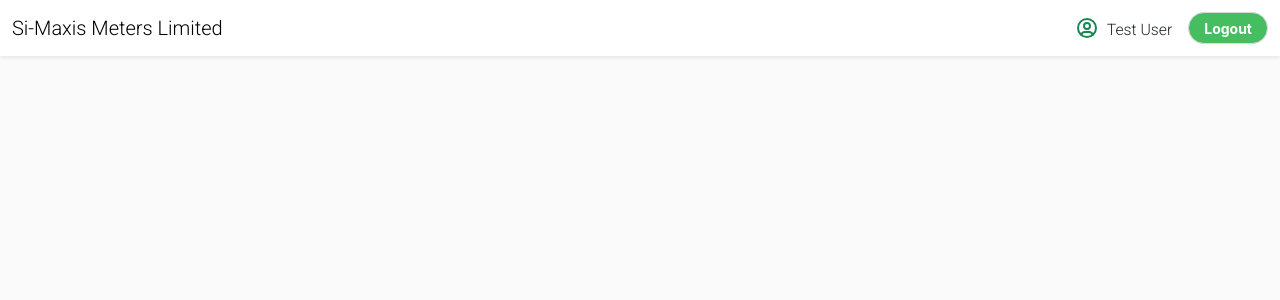
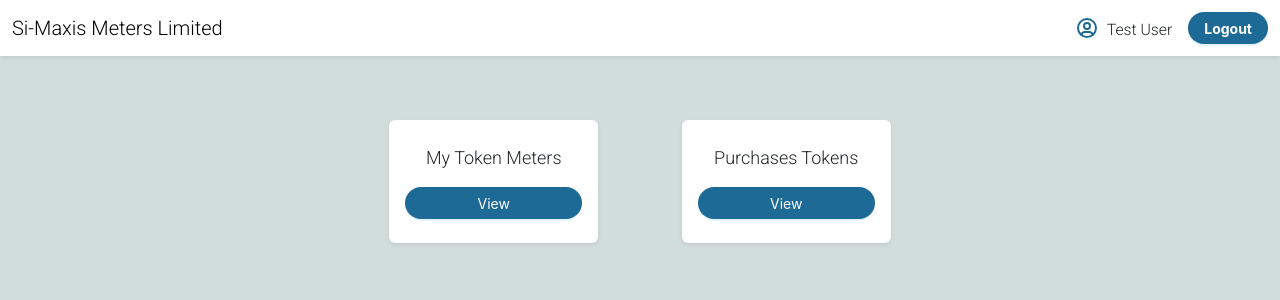
Before and after one commit to ndutagrace25/simaxis, a React (Vite) app: page /my-account in a window 1280 px wide. Shown: the top 300 px of the page. Built offline with nearby package versions, Linux system fonts and the light colour scheme.

Commit message:
added tabs on landing page

```diff
--- a/src/App.tsx
+++ b/src/App.tsx
@@ -32,7 +32,7 @@
                 <Button
                   type="default"
                   shape="round"
-                  className="bg-green text-white fw-bold"
+                  className="bg-blue text-white fw-bold"
                 >
                   Login
                 </Button>
@@ -45,7 +45,7 @@
                   <Button
                     type="default"
                     shape="round"
-                    className="bg-green text-white fw-bold"
+                    className="bg-blue text-white fw-bold"
                   >
                     Register
                   </Button>
--- a/src/common/NavDetails.tsx
+++ b/src/common/NavDetails.tsx
@@ -17,10 +17,10 @@
       <li className="nav-item">
         <Link to="/login" className="nav-link ">
           <Button
-            type="default"
+            type="primary"
             size="small"
             shape="round"
-            className="bg-green text-white fw-bold"
+            className="bg-blue text-white fw-bold"
           >
             <small>Login</small>
           </Button>
@@ -29,10 +29,10 @@
       <li className="nav-item">
         <Link to="/register" className="nav-link ">
           <Button
-            type="default"
+            type="primary"
             size="small"
             shape="round"
-            className="bg-green text-white fw-bold"
+            className="bg-blue text-white fw-bold"
           >
             <small>Register</small>
           </Button>
--- a/src/index.css
+++ b/src/index.css
@@ -35,12 +35,26 @@
   font-size: 18px;
   font-style: normal;
   height: 100vh !important;
-  background-color: #fafafa;
+  /* background-color: #fafafa; */
+  background-color: #d1dddb;
 }
 
-.bg-green {
-  background-color: rgb(70, 189, 97);
+.bg-blue {
+  /* background-color: rgb(70, 189, 97); */
+  background-color: #1d6a96;
 }
+
+.text-blue {
+  color: #1d6a96;
+}
+
 .cursor {
   cursor: pointer;
 }
+
+@media only screen and (max-width: 600px) {
+  body {
+    background-color: lightblue;
+    font-size: 15px;
+  }
+}
--- a/src/pages/Dashboard.tsx
+++ b/src/pages/Dashboard.tsx
@@ -2,27 +2,54 @@
 import { NavBar } from "../common";
 import { IconUserCircle } from "@tabler/icons-react";
 import { Link } from "react-router-dom";
+import { isMobile } from "react-device-detect";
 
 const Dashboard = () => {
   return (
     <>
       <NavBar>
         <div className="navbar-nav ms-auto dlflex align-items-center">
-          <IconUserCircle className="text-success me-2" />{" "}
+          <IconUserCircle className="text-blue me-2" />{" "}
           <div className="me-3">
             <small>Test User</small>
           </div>
           <Link to="/login">
             <Button
-              type="default"
+              type="primary"
               shape="round"
-              className="bg-green text-white fw-bold"
+              className="bg-blue text-white fw-bold"
             >
               Logout
             </Button>
           </Link>
         </div>
       </NavBar>
+      <div className="my-5 d-flex justify-content-center">
+        <div className={isMobile ? "col-12 px-3" : "col-5 p-3"}>
+          <div className="d-flex justify-content-between">
+            <div className="shadow-sm px-3 py-4 rounded bg-white col-5 d-flex justify-content-center align-items-center flex-column cursor">
+              <div className="mb-3">My Token Meters</div>
+              <Button
+                shape="round"
+                type="primary"
+                className="bg-blue text-white col-12"
+              >
+                View
+              </Button>
+            </div>
+            <div className="shadow-sm px-3 py-4 rounded bg-white col-5 d-flex justify-content-center align-items-center flex-column cursor">
+              <div className="mb-3">Purchases Tokens</div>
+              <Button
+                shape="round"
+                type="primary"
+                className="bg-blue text-white col-12"
+              >
+                View
+              </Button>
+            </div>
+          </div>
+        </div>
+      </div>
     </>
   );
 };
--- a/src/pages/Login.tsx
+++ b/src/pages/Login.tsx
@@ -44,12 +44,14 @@
           </div>
           <Form.Item<FieldType>
             name="phone_number"
-            rules={[{ required: true, message: "Please input your phone number!" }]}
+            rules={[
+              { required: true, message: "Please input your phone number!" },
+            ]}
           >
             <Input
               placeholder="Phone number"
               prefix={
-                <PhoneOutlined className="site-form-item-icon text-success" />
+                <PhoneOutlined className="site-form-item-icon text-blue" />
               }
             />
           </Form.Item>
@@ -61,7 +63,7 @@
             <Input.Password
               placeholder="Password"
               prefix={
-                <LockOutlined className="site-form-item-icon text-success" />
+                <LockOutlined className="site-form-item-icon text-blue" />
               }
             />
           </Form.Item>
@@ -70,7 +72,7 @@
             <Button
               type="primary"
               htmlType="submit"
-              className=" mt-3 col-12 bg-green"
+              className=" mt-3 col-12 bg-blue"
             >
               Login
             </Button>
--- a/src/pages/Register.tsx
+++ b/src/pages/Register.tsx
@@ -173,7 +173,7 @@
             <Input.Password />
           </Form.Item>
           <Form.Item wrapperCol={{ offset: 9, span: 16 }}>
-            <Button type="primary" htmlType="submit" className="bg-green">
+            <Button type="primary" htmlType="submit" className="bg-blue">
               Submit
             </Button>
           </Form.Item>
```
